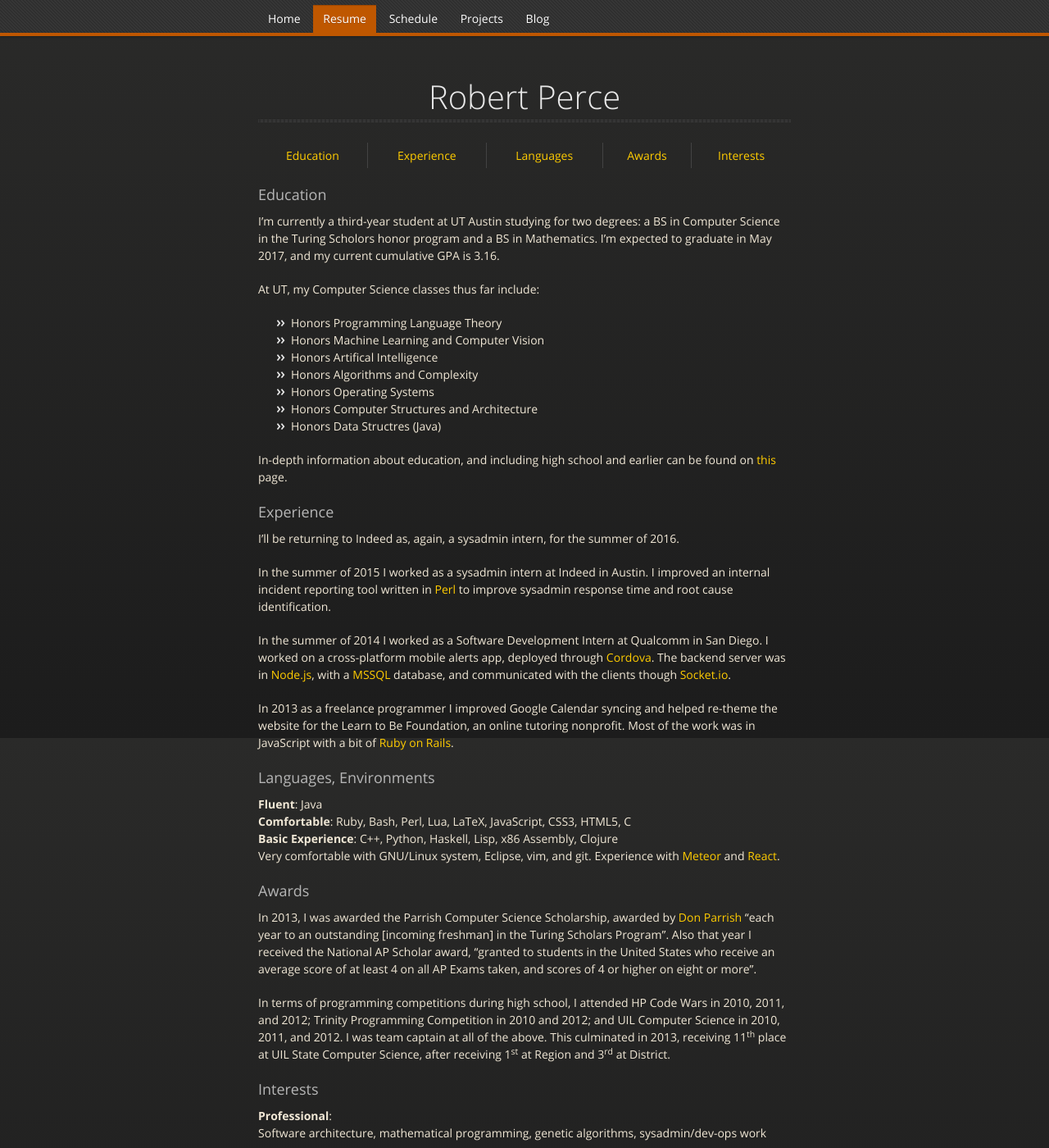
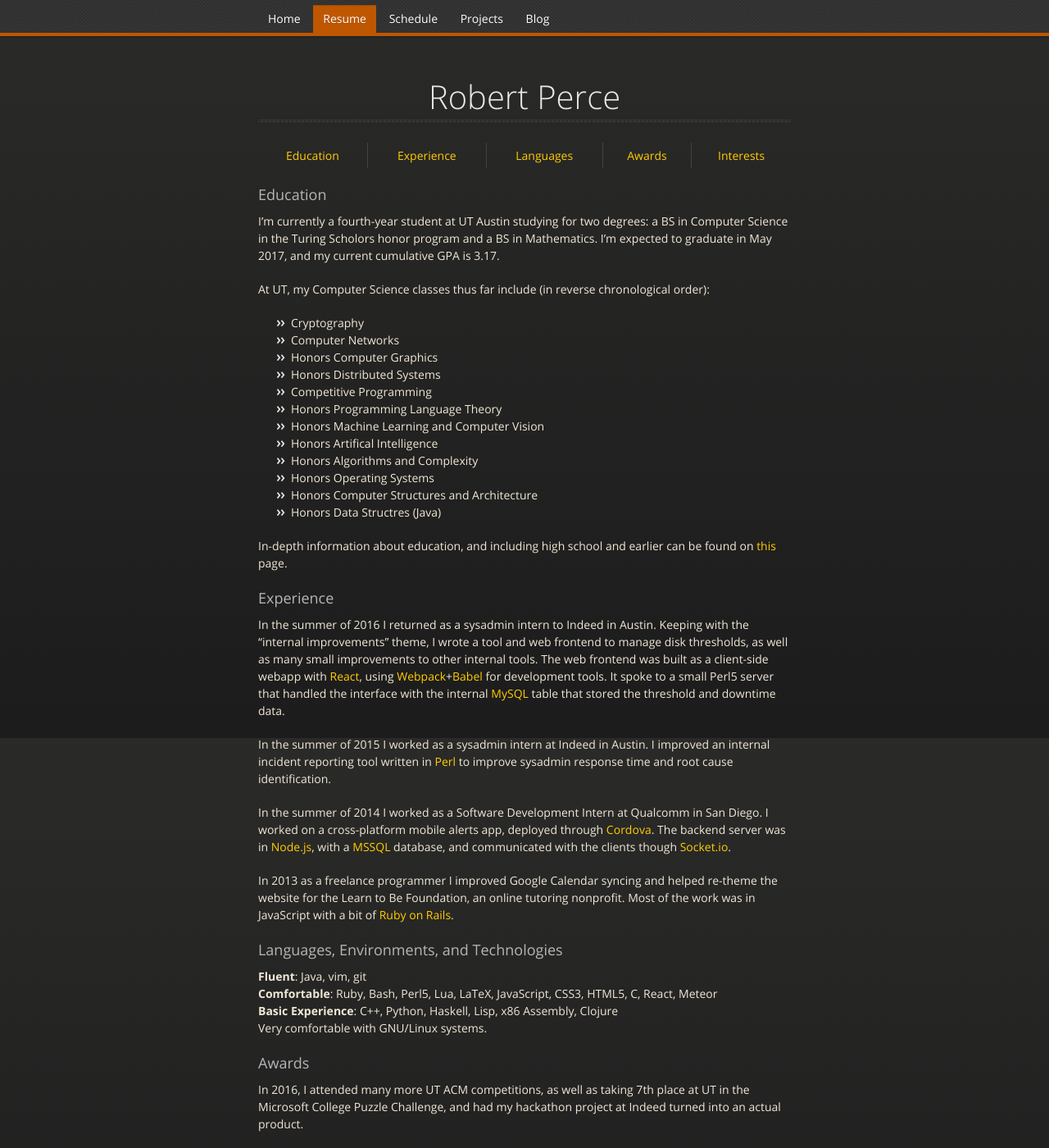
Before and after one commit to rperce/rperce.github.io, a Jekyll site: the page built from resume/index.md, in a window 1280 px wide and 1400 px high. Shown: the whole window at 82% size. Built offline with Jekyll 4.4.1, drawn with Linux system fonts in a browser that asks for light colours; nearby versions of some CDN libraries; some of the changed text lies outside the part shown.

Commit message:
Updated resume and education pages

```diff
--- a/education/index.html
+++ b/education/index.html
@@ -15,6 +15,7 @@ semesters:
         subtext: "Semester Six"
         classes:
             - "CC 340, Adam Rabinowitz, Food/Health/Culture in the Ancient Mediterranean"
+            - "CS 109, Glenn Downing, Competitive Programming"
             - "CS 378H, Lorenzo Alvisi, Distributed Systems: Honors"
             - "M 373L, Sean Keel, Algebraic Structures II"
     -
--- a/resume/index.md
+++ b/resume/index.md
@@ -14,12 +14,17 @@ h1: Robert Perce
 
 {% include h3.html title="Education" %}
 
-I'm currently a third-year student at UT Austin studying for two degrees: a BS in
+I'm currently a fourth-year student at UT Austin studying for two degrees: a BS in
 Computer Science in the Turing Scholors honor program and a BS in Mathematics. I'm
-expected to graduate in May 2017, and my current cumulative GPA is 3.16.
+expected to graduate in May 2017, and my current cumulative GPA is 3.17.
 
-At UT, my Computer Science classes thus far include:
+At UT, my Computer Science classes thus far include (in reverse chronological order):
 
+- Cryptography
+- Computer Networks
+- Honors Computer Graphics
+- Honors Distributed Systems
+- Competitive Programming
 - Honors Programming Language Theory
 - Honors Machine Learning and Computer Vision
 - Honors Artifical Intelligence
@@ -34,7 +39,13 @@ on [this](../education/) page.
 
 {% include h3.html title="Experience" %}
 
-I'll be returning to Indeed as, again, a sysadmin intern, for the summer of 2016.
+In the summer of 2016 I returned as a sysadmin intern to Indeed in Austin. Keeping with
+the "internal improvements" theme, I wrote a tool and web frontend to manage disk
+thresholds, as well as many small improvements to other internal tools. The web frontend
+was built as a client-side webapp with [React](https://facebook.github.io/react/), using
+[Webpack](https://webpack.github.io/)+[Babel](https://babeljs.io/) for development tools.
+It spoke to a small Perl5 server that handled the interface with the internal
+[MySQL](https://www.mysql.com/) table that stored the threshold and downtime data.
 
 In the summer of 2015 I worked as a sysadmin intern at Indeed in Austin. I improved an
 internal incident reporting tool written in [Perl](https://www.perl.org/) to improve
@@ -52,17 +63,24 @@ the website for the Learn to Be Foundation, an online tutoring nonprofit. Most o
 was in JavaScript with a bit of [Ruby on Rails](http://rubyonrails.org).
 
 
-{% include h3.html title="Languages, Environments" %}
+{% include h3.html title="Languages, Environments, and Technologies" %}
 
-**Fluent**: Java<br />
-**Comfortable**: Ruby, Bash, Perl, Lua, LaTeX, JavaScript, CSS3, HTML5, C<br />
+**Fluent**: Java, vim, git<br />
+**Comfortable**: Ruby, Bash, Perl5, Lua, LaTeX, JavaScript, CSS3, HTML5, C, React, Meteor<br />
 **Basic Experience**: C++, Python, Haskell, Lisp, x86 Assembly, Clojure<br />
-Very comfortable with GNU/Linux system, Eclipse, vim, and git.
-Experience with [Meteor](https://www.meteor.com/) and
-[React](https://facebook.github.io/react/).
+Very comfortable with GNU/Linux systems.
 
 
 {% include h3.html title="Awards" %}
+
+In 2016, I attended many more UT ACM competitions, as well as taking 7th place at UT in
+the Microsoft College Puzzle Challenge, and had my hackathon project at Indeed turned into
+an actual product.
+
+In 2015, I attended many small UT ACM competitions (usually placing between 2nd and 6th
+out of 30 or so attendees), as well as taking 8th place at UT in the Microsoft College
+Puzzle Challenge. My team won 1st place at the Austin Google Games, and my team for the
+Microsoft UT Coding Challenge took 2nd place.
 
 In 2013, I was awarded the Parrish Computer Science Scholarship, awarded by [Don
 Parrish](http://donparrish.com/ParrishCSScholarship.html) "each year to an outstanding
```
Also changed, not shown: other parts of resume/index.md (+1 -1 lines).
